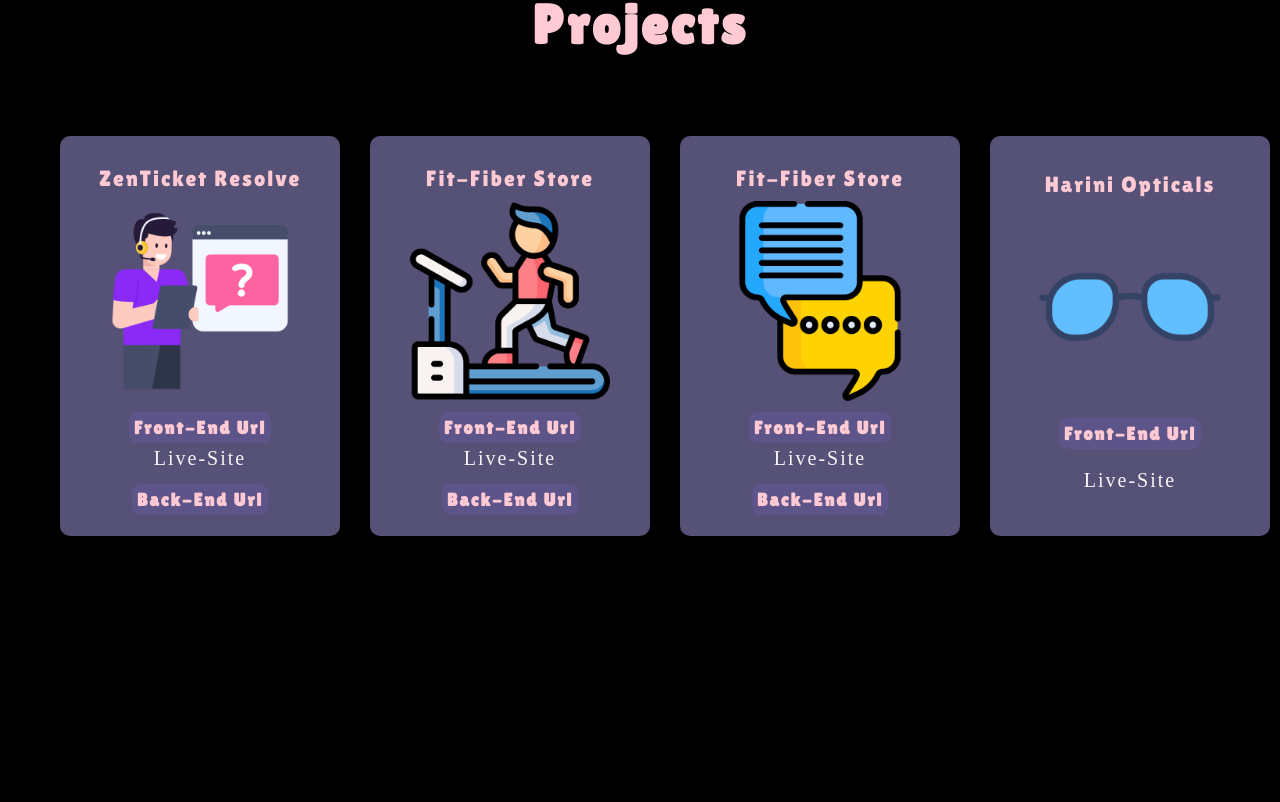
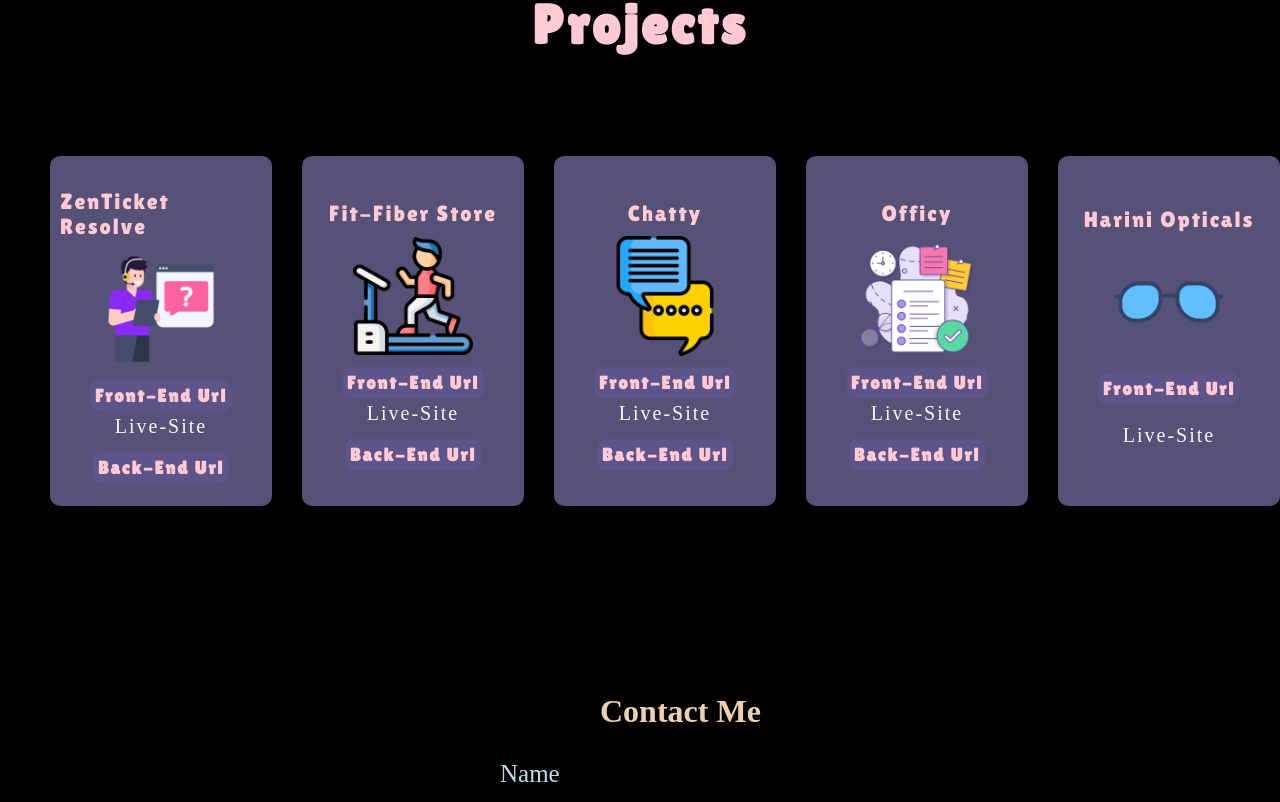
Before and after one commit to KEERTHANADURAISAM/portfolio, a React (Create React App) app: page / in a window 1280 px wide. Shown: the part 2152-2954 px from the top of the page. Built offline with nearby package versions, Linux system fonts and the light colour scheme; the HTML template or start-up script is replaced by a standard one; a web font is replaced by a local one.

Commit message:
projects

```diff
--- a/src/components/Contact/Contact.css
+++ b/src/components/Contact/Contact.css
@@ -7,7 +7,6 @@
 }
 .contact-div {
   display: flex;
-  margin-top: 140px;
   margin-left: 600px;
 }
 .contact-div h1 {
--- a/src/components/Projects/Project.css
+++ b/src/components/Projects/Project.css
@@ -17,8 +17,7 @@
   display: flex;
   gap: 30px;
   justify-content: center;
-
-  margin-top: 80px;
+  margin-top: 100px;
   margin-left: 50px;
 }
 .project-header {
@@ -32,8 +31,8 @@
   flex-direction: column;
   justify-content: center;
   align-items: center;
-  height: 400px;
-  width: 280px;
+  height: 350px;
+  width: 230px;
   background-color: #565177;
   border-radius: 10px;
   color: whitesmoke;
@@ -49,8 +48,8 @@
   font-size: 22px;
 }
 .pro-img {
-  height: 200px;
-  width: 200px;
+  height: 120px;
+  width: 120px;
 }
 .pro-source {
   text-decoration: none;
@@ -91,7 +90,6 @@
   .project-grid {
     display: grid;
     grid-template-columns: repeat(2, 1fr);
-
     margin-top: 80px;
   }
   .project-card {
@@ -107,7 +105,6 @@
     border: none;
     margin: 5px;
     padding: 5px;
-
     font-size: 20px;
     color: #ffcad4;
     font-family: "Lilita One";
--- a/src/components/Projects/Project.js
+++ b/src/components/Projects/Project.js
@@ -1,25 +1,21 @@
 import React, { useState } from "react";
 import "./Project.css";
-import img1 from './img/queries.png'
-import img2 from './img/treadmill.png'
-import img3 from './img/sunglasses.png'
-import img4 from './img/chat.png'
-
-
+import img1 from "./img/queries.png";
+import img2 from "./img/treadmill.png";
+import img3 from "./img/sunglasses.png";
+import img4 from "./img/chat.png";
+import img5 from "./img/work-order.png";
 const Project = ({ pageRefs }) => {
-
   return (
     <main
       className="project-main-container"
       ref={(el) => (pageRefs.current = { ...pageRefs.current, project: el })}
     >
-
       <div className="project-div">
         <h1 className="project-header">Projects</h1>
       </div>
       <section className="project-grid">
-
-            <div  className="project-card">
+        <div className="project-card">
           <label className="project-head">ZenTicket Resolve</label>
           <img src={img1} className="pro-img" />
           <a
@@ -29,15 +25,23 @@ const Project = ({ pageRefs }) => {
           >
             Front-End Url
           </a>
-              <a href="https://elegant-beijinho-0a563b.netlify.app/" target="_blank" className="pro-live">
+          <a
+            href="https://elegant-beijinho-0a563b.netlify.app/"
+            target="_blank"
+            className="pro-live"
+          >
             Live-Site
           </a>
-              <a href="https://github.com/KEERTHANADURAISAM/zen-server" target="_blank" className="pro-source">
+          <a
+            href="https://github.com/KEERTHANADURAISAM/zen-server"
+            target="_blank"
+            className="pro-source"
+          >
             Back-End Url
           </a>
         </div>
         {/* 2 */}
-            <div  className="project-card">
+        <div className="project-card">
           <label className="project-head">Fit-Fiber Store</label>
           <img src={img2} className="pro-img" />
           <a
@@ -47,16 +51,24 @@ const Project = ({ pageRefs }) => {
           >
             Front-End Url
           </a>
-              <a href="https://aquamarine-centaur-72eaee.netlify.app/" target="_blank" className="pro-live">
+          <a
+            href="https://aquamarine-centaur-72eaee.netlify.app/"
+            target="_blank"
+            className="pro-live"
+          >
             Live-Site
           </a>
-              <a href="https://github.com/KEERTHANADURAISAM/EquipmentServer" target="_blank" className="pro-source">
+          <a
+            href="https://github.com/KEERTHANADURAISAM/EquipmentServer"
+            target="_blank"
+            className="pro-source"
+          >
             Back-End Url
           </a>
         </div>
         {/* 3 */}
-<div  className="project-card">
-              <label className="project-head">Fit-Fiber Store</label>
+        <div className="project-card">
+          <label className="project-head">Chatty</label>
           <img src={img4} className="pro-img" />
           <a
             href="https://github.com/KEERTHANADURAISAM/chat-app-mern"
@@ -65,17 +77,50 @@ const Project = ({ pageRefs }) => {
           >
             Front-End Url
           </a>
-              <a href="https://stupendous-dusk-6275ff.netlify.app/" target="_blank" className="pro-live">
+          <a
+            href="https://stupendous-dusk-6275ff.netlify.app/"
+            target="_blank"
+            className="pro-live"
+          >
             Live-Site
           </a>
-              <a href="https://github.com/KEERTHANADURAISAM/chat-app-server" target="_blank" className="pro-source">
+          <a
+            href="https://github.com/KEERTHANADURAISAM/chat-app-server"
+            target="_blank"
+            className="pro-source"
+          >
+            Back-End Url
+          </a>
+        </div>
+        {/* 4 */}
+        <div className="project-card">
+          <label className="project-head">Officy</label>
+          <img src={img5} className="pro-img" />
+          <a
+            href="https://github.com/KEERTHANADURAISAM/MERN_APP_CLIENT"
+            target="_blank"
+            className="pro-source"
+          >
+            Front-End Url
+          </a>
+          <a
+            href="https://legendary-sable-d58241.netlify.app/"
+            target="_blank"
+            className="pro-live"
+          >
+            Live-Site
+          </a>
+          <a
+            href="https://github.com/KEERTHANADURAISAM/MERN-APP-SETUP_TODO"
+            target="_blank"
+            className="pro-source"
+          >
             Back-End Url
           </a>
         </div>
 
-
-            {/* 3 */}
-            <div  className="project-card">
+        {/* 5*/}
+        <div className="project-card">
           <label className="project-head">Harini Opticals</label>
           <img src={img3} className="pro-img" />
           <a
@@ -85,14 +130,15 @@ const Project = ({ pageRefs }) => {
           >
             Front-End Url
           </a>
-              <a href="https://flourishing-melba-92e729.netlify.app/"  target="_blank" className="pro-live-site">
+          <a
+            href="https://flourishing-melba-92e729.netlify.app/"
+            target="_blank"
+            className="pro-live-site"
+          >
             Live-Site
           </a>
-
         </div>
-
       </section>
-
     </main>
   );
 };
```
Also changed, not shown: src/components/Projects/img/customer-service.png (deleted), src/components/Projects/img/work-order.png (added). Lines whose indentation alone changed are shown as unchanged.
